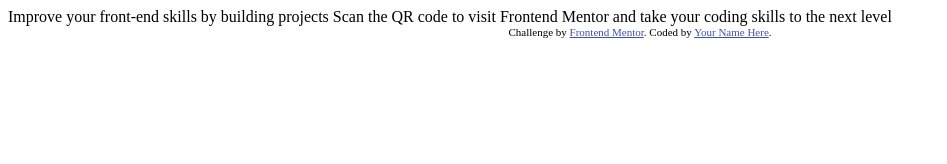
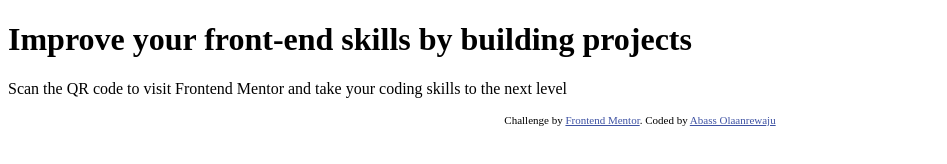
Before and after one commit to Lanr3waju/frontend-master1, a plain HTML site: page index.html in a window 1280 px wide. Shown: the whole page, without its empty margins (0-947 px from the left). Drawn offline with Linux system fonts and the light colour scheme.

Commit message:
Write HTML for app

```diff
--- a/index.html
+++ b/index.html
@@ -1,28 +1,46 @@
 <!DOCTYPE html>
 <html lang="en">
   <head>
-  <meta charset="UTF-8">
-  <meta name="viewport" content="width=device-width, initial-scale=1.0"> <!-- displays site properly based on user's device -->
-
-  <link rel="icon" type="image/png" sizes="32x32" href="./images/favicon-32x32.png">
-
+    <meta charset="UTF-8" />
+    <meta name="viewport" content="width=device-width, initial-scale=1.0" />
+    <link
+      rel="icon"
+      type="image/png"
+      sizes="32x32"
+      href="./images/favicon-32x32.png"
+    />
     <title>Frontend Mentor | QR code component</title>
-
-  <!-- Feel free to remove these styles or customise in your own stylesheet 👍 -->
     <style>
-    .attribution { font-size: 11px; text-align: center; }
-    .attribution a { color: hsl(228, 45%, 44%); }
+      .attribution {
+        font-size: 11px;
+        text-align: center;
+      }
+      .attribution a {
+        color: hsl(228, 45%, 44%);
+      }
     </style>
   </head>
   <body>
-
-  Improve your front-end skills by building projects
-
-  Scan the QR code to visit Frontend Mentor and take your coding skills to the next level
-
+    <h1>Improve your front-end skills by building projects</h1>
+    <p>
+      Scan the QR code to visit Frontend Mentor and take your coding skills to
+      the next level
+    </p>
     <div class="attribution">
-    Challenge by <a href="https://www.frontendmentor.io?ref=challenge" target="_blank">Frontend Mentor</a>.
-    Coded by <a href="#">Your Name Here</a>.
+      Challenge by
+      <a
+        rel="noopener"
+        href="https://www.frontendmentor.io?ref=challenge"
+        target="_blank"
+        >Frontend Mentor</a
+      >. Coded by
+      <a
+        rel="noopener"
+        href="https://www.linkedin.com/in/abass-abdul-wasi-53883422a/"
+        target="_blank"
+      >
+        Abass Olaanrewaju</a
+      >
     </div>
   </body>
 </html>
```
Lines whose indentation alone changed are shown as unchanged.
